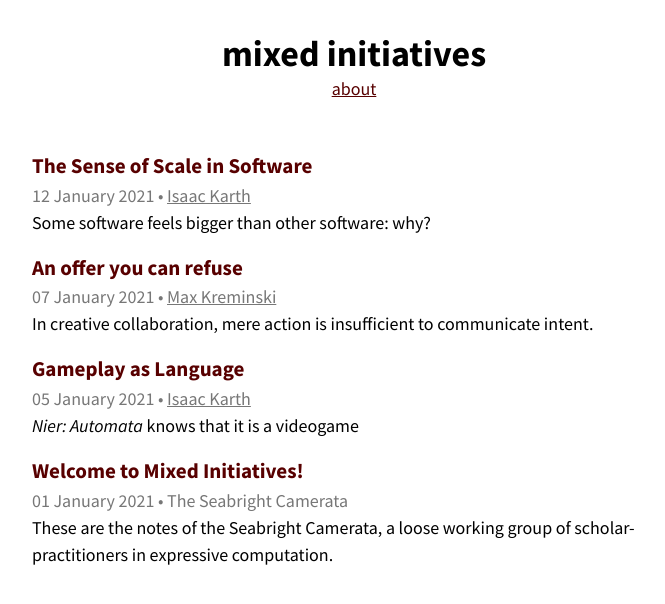
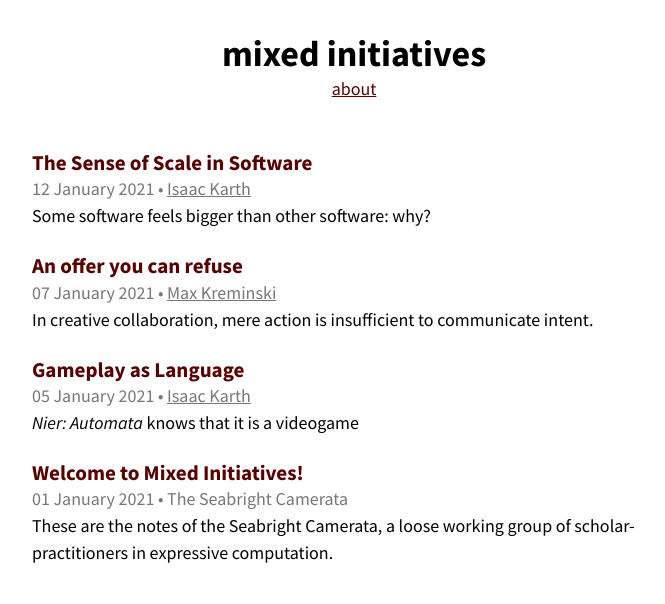
Before and after one commit to mixedinitiatives/mixedinitiatives.github.io, a Jekyll site: the page built from index.html, in a window 1280 px wide. Shown: the top 604 px of the page, without its empty margins (286-951 px from the left). Built offline with Jekyll 4.4.1, drawn with Linux system fonts in a browser that asks for light colours.

Commit message:
Tweak line-height on h2 and h3
Mostly to make post titles look better on narrow screens.
Might have to revert or tweak this if we start using headers inside posts, IDK.

```diff
--- a/_layouts/page.html
+++ b/_layouts/page.html
@@ -40,9 +40,10 @@
   p { margin-bottom: 1rem; }
   img { display: block; margin: 0 auto; max-width: 100%; }
   ul, ol { padding-left: 1rem; }
+  h2, h3 { line-height: 1.2; }
 
   /* frontpage-specific */
-  .post-preview { margin-bottom: 1rem; }
+  .post-preview { margin-bottom: 1.5rem; }
 
   /* post-specific */
   .post-header { margin-bottom: 1rem; }
```
